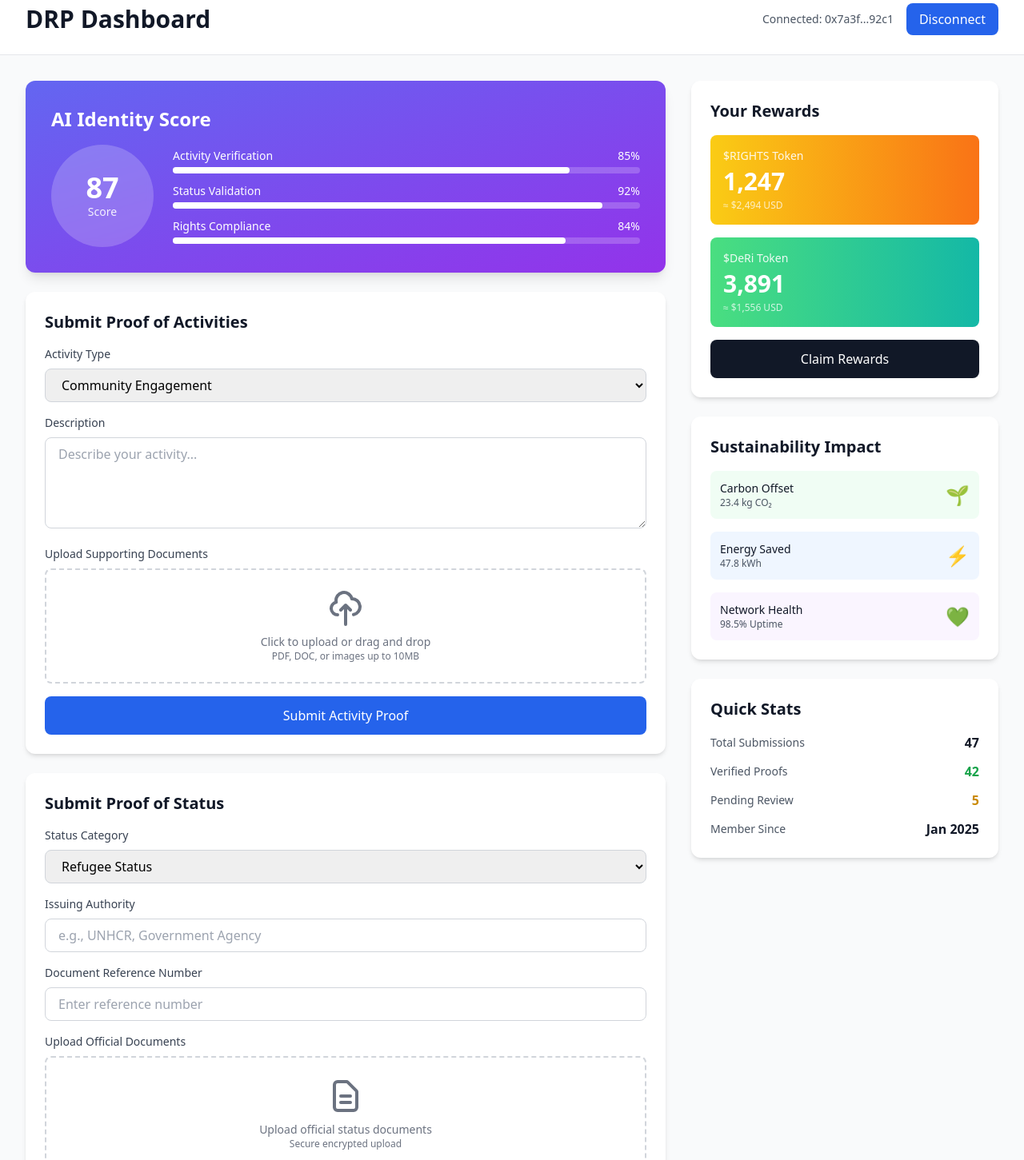
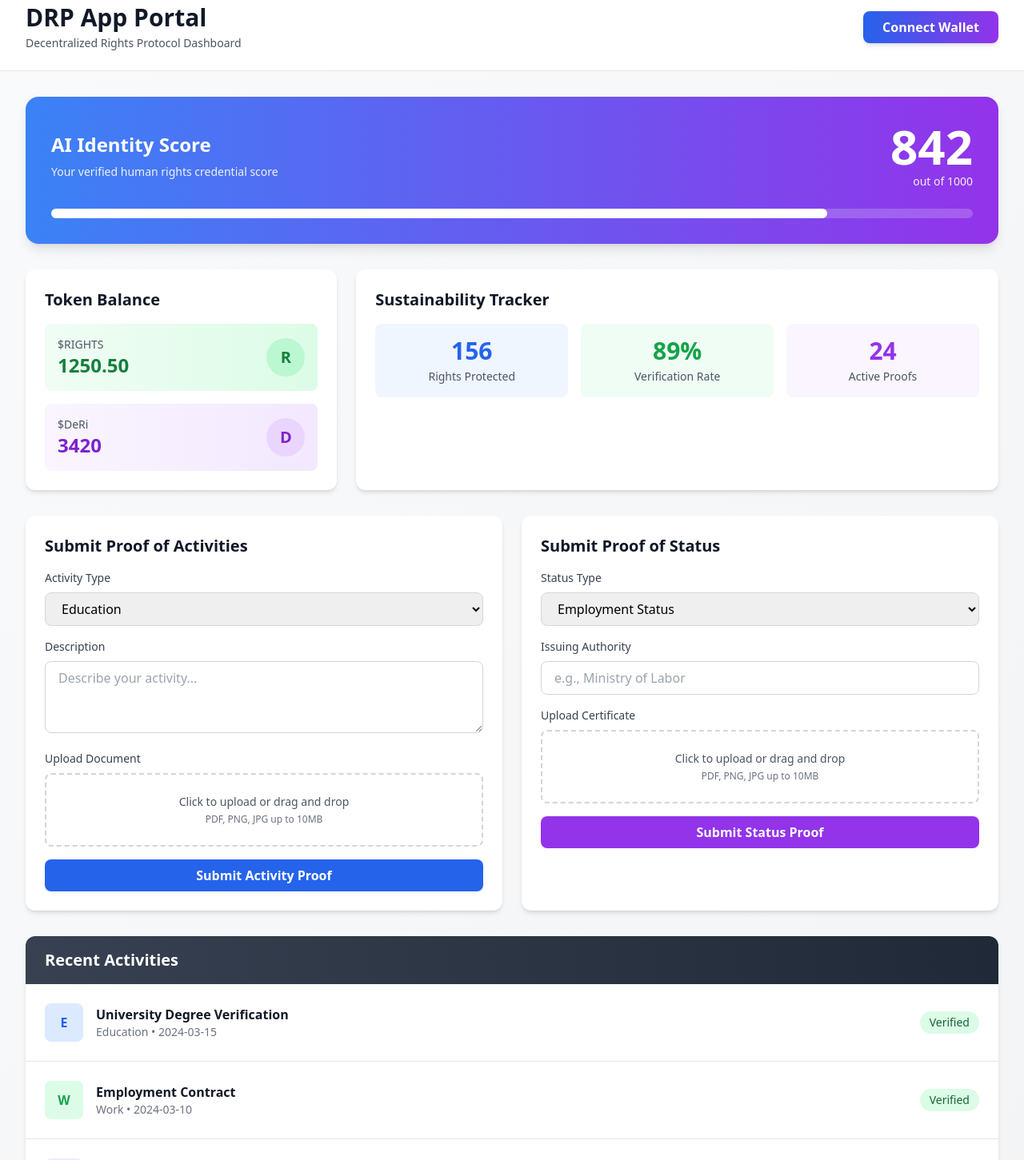
Before and after one commit to NeonTechno/Dr-Website, a Next.js app: page /app-portal in a window 1280 px wide. Shown: the part 20-1471 px from the top of the page at 80% size. Built offline with nearby package versions, Linux system fonts and the light colour scheme.

Commit message:
feat: add comprehensive app-portal dashboard page with AI identity score, token balances, sustainability tracker, and proof submission forms

```diff
--- a/app/app-portal/page.tsx
+++ b/app/app-portal/page.tsx
@@ -1,113 +1,136 @@
 export default function AppPortalPage() {
+  // Placeholder data
+  const identityScore = 842;
+  const rightsBalance = 1250.5;
+  const deriBalance = 3420;
+  const recentActivities = [
+    { id: 1, type: "Education", description: "University Degree Verification", date: "2024-03-15", status: "Verified" },
+    { id: 2, type: "Work", description: "Employment Contract", date: "2024-03-10", status: "Verified" },
+    { id: 3, type: "Healthcare", description: "Medical Records Access", date: "2024-03-08", status: "Pending" },
+  ];
+
   return (
-    <div className="min-h-screen bg-gray-50">
+    <div className="min-h-screen bg-gradient-to-br from-gray-50 to-gray-100">
       {/* Header */}
       <div className="bg-white border-b border-gray-200">
         <div className="max-w-7xl mx-auto px-4 py-6 sm:px-6 lg:px-8">
           <div className="flex items-center justify-between">
-            <h1 className="text-3xl font-bold text-gray-900">DRP Dashboard</h1>
-            <div className="flex items-center gap-4">
-              <div className="text-sm text-gray-600">Connected: 0x7a3f...92c1</div>
-              <button className="px-4 py-2 bg-blue-600 text-white rounded-lg hover:bg-blue-700 transition-colors">
-                Disconnect
+            <div>
+              <h1 className="text-3xl font-bold text-gray-900">DRP App Portal</h1>
+              <p className="text-sm text-gray-600 mt-1">Decentralized Rights Protocol Dashboard</p>
+            </div>
+            <button className="bg-gradient-to-r from-blue-600 to-purple-600 text-white px-6 py-2 rounded-lg font-semibold hover:from-blue-700 hover:to-purple-700 transition-all shadow-md">
+              Connect Wallet
             </button>
-            </div>
           </div>
         </div>
       </div>
 
       <div className="max-w-7xl mx-auto px-4 py-8 sm:px-6 lg:px-8">
-        <div className="grid grid-cols-1 lg:grid-cols-3 gap-8">
-          {/* Left Column - Identity & Actions */}
-          <div className="lg:col-span-2 space-y-6">
         {/* AI Identity Score Panel */}
-            <div className="bg-gradient-to-br from-indigo-500 to-purple-600 rounded-xl shadow-lg p-8 text-white">
-              <h2 className="text-2xl font-bold mb-4">AI Identity Score</h2>
-              <div className="flex items-center gap-6">
-                <div className="relative">
-                  <div className="w-32 h-32 rounded-full bg-white/20 flex items-center justify-center backdrop-blur-sm">
-                    <div className="text-center">
-                      <div className="text-4xl font-bold">87</div>
-                      <div className="text-sm opacity-90">Score</div>
+        <div className="bg-gradient-to-r from-blue-500 to-purple-600 rounded-2xl shadow-lg p-8 mb-8 text-white">
+          <div className="flex items-center justify-between">
+            <div>
+              <h2 className="text-2xl font-bold mb-2">AI Identity Score</h2>
+              <p className="text-sm opacity-90">Your verified human rights credential score</p>
+            </div>
+            <div className="text-right">
+              <div className="text-6xl font-bold">{identityScore}</div>
+              <div className="text-sm opacity-90 mt-1">out of 1000</div>
+            </div>
+          </div>
+          <div className="mt-6 bg-white/20 rounded-full h-3 backdrop-blur-sm">
+            <div
+              className="bg-white h-3 rounded-full transition-all duration-500"
+              style={{ width: `${(identityScore / 1000) * 100}%` }}
+            />
+          </div>
+        </div>
+
+        <div className="grid grid-cols-1 lg:grid-cols-3 gap-6 mb-8">
+          {/* Rewards Panel */}
+          <div className="lg:col-span-1 bg-white rounded-xl shadow-md p-6">
+            <h3 className="text-xl font-bold text-gray-900 mb-4">Token Balance</h3>
+            <div className="space-y-4">
+              <div className="bg-gradient-to-r from-green-50 to-green-100 rounded-lg p-4">
+                <div className="flex items-center justify-between">
+                  <div>
+                    <div className="text-sm text-gray-600">$RIGHTS</div>
+                    <div className="text-2xl font-bold text-green-700">{rightsBalance.toFixed(2)}</div>
+                  </div>
+                  <div className="w-12 h-12 bg-green-200 rounded-full flex items-center justify-center">
+                    <span className="text-green-700 font-bold text-xl">R</span>
                   </div>
                 </div>
               </div>
-                <div className="flex-1">
-                  <div className="space-y-3">
+              <div className="bg-gradient-to-r from-purple-50 to-purple-100 rounded-lg p-4">
+                <div className="flex items-center justify-between">
                   <div>
-                      <div className="flex justify-between text-sm mb-1">
-                        <span>Activity Verification</span>
-                        <span>85%</span>
+                    <div className="text-sm text-gray-600">$DeRi</div>
+                    <div className="text-2xl font-bold text-purple-700">{deriBalance.toFixed(0)}</div>
                   </div>
-                      <div className="w-full bg-white/20 rounded-full h-2">
-                        <div className="bg-white rounded-full h-2" style={{width: "85%"}}></div>
-                      </div>
-                    </div>
-                    <div>
-                      <div className="flex justify-between text-sm mb-1">
-                        <span>Status Validation</span>
-                        <span>92%</span>
-                      </div>
-                      <div className="w-full bg-white/20 rounded-full h-2">
-                        <div className="bg-white rounded-full h-2" style={{width: "92%"}}></div>
-                      </div>
-                    </div>
-                    <div>
-                      <div className="flex justify-between text-sm mb-1">
-                        <span>Rights Compliance</span>
-                        <span>84%</span>
-                      </div>
-                      <div className="w-full bg-white/20 rounded-full h-2">
-                        <div className="bg-white rounded-full h-2" style={{width: "84%"}}></div>
-                      </div>
+                  <div className="w-12 h-12 bg-purple-200 rounded-full flex items-center justify-center">
+                    <span className="text-purple-700 font-bold text-xl">D</span>
                   </div>
                 </div>
               </div>
             </div>
           </div>
 
+          {/* Sustainability Tracker */}
+          <div className="lg:col-span-2 bg-white rounded-xl shadow-md p-6">
+            <h3 className="text-xl font-bold text-gray-900 mb-4">Sustainability Tracker</h3>
+            <div className="grid grid-cols-1 md:grid-cols-3 gap-4">
+              <div className="bg-blue-50 rounded-lg p-4 text-center">
+                <div className="text-3xl font-bold text-blue-600">156</div>
+                <div className="text-sm text-gray-600 mt-1">Rights Protected</div>
+              </div>
+              <div className="bg-green-50 rounded-lg p-4 text-center">
+                <div className="text-3xl font-bold text-green-600">89%</div>
+                <div className="text-sm text-gray-600 mt-1">Verification Rate</div>
+              </div>
+              <div className="bg-purple-50 rounded-lg p-4 text-center">
+                <div className="text-3xl font-bold text-purple-600">24</div>
+                <div className="text-sm text-gray-600 mt-1">Active Proofs</div>
+              </div>
+            </div>
+          </div>
+        </div>
+
+        {/* Submit Proof Forms */}
+        <div className="grid grid-cols-1 lg:grid-cols-2 gap-6 mb-8">
           {/* Submit Proof of Activities */}
           <div className="bg-white rounded-xl shadow-md p-6">
             <h3 className="text-xl font-bold text-gray-900 mb-4">Submit Proof of Activities</h3>
             <form className="space-y-4">
               <div>
-                  <label className="block text-sm font-medium text-gray-700 mb-2">
-                    Activity Type
-                  </label>
-                  <select className="w-full px-4 py-2 border border-gray-300 rounded-lg focus:ring-2 focus:ring-blue-500 focus:border-blue-500">
-                    <option>Community Engagement</option>
-                    <option>Education & Training</option>
-                    <option>Advocacy Work</option>
-                    <option>Documentation</option>
+                <label className="block text-sm font-medium text-gray-700 mb-2">Activity Type</label>
+                <select className="w-full px-4 py-2 border border-gray-300 rounded-lg focus:ring-2 focus:ring-blue-500 focus:border-transparent">
+                  <option>Education</option>
+                  <option>Work Experience</option>
+                  <option>Healthcare</option>
+                  <option>Legal</option>
+                  <option>Community Service</option>
                 </select>
               </div>
               <div>
-                  <label className="block text-sm font-medium text-gray-700 mb-2">
-                    Description
-                  </label>
+                <label className="block text-sm font-medium text-gray-700 mb-2">Description</label>
                 <textarea
-                    className="w-full px-4 py-2 border border-gray-300 rounded-lg focus:ring-2 focus:ring-blue-500 focus:border-blue-500"
-                    rows={4}
+                  className="w-full px-4 py-2 border border-gray-300 rounded-lg focus:ring-2 focus:ring-blue-500 focus:border-transparent"
+                  rows={3}
                   placeholder="Describe your activity..."
-                  ></textarea>
+                />
               </div>
               <div>
-                  <label className="block text-sm font-medium text-gray-700 mb-2">
-                    Upload Supporting Documents
-                  </label>
-                  <div className="border-2 border-dashed border-gray-300 rounded-lg p-6 text-center hover:border-blue-500 transition-colors cursor-pointer">
-                    <div className="text-gray-500">
-                      <svg className="mx-auto h-12 w-12 mb-2" fill="none" viewBox="0 0 24 24" stroke="currentColor">
-                        <path strokeLinecap="round" strokeLinejoin="round" strokeWidth={2} d="M7 16a4 4 0 01-.88-7.903A5 5 0 1115.9 6L16 6a5 5 0 011 9.9M15 13l-3-3m0 0l-3 3m3-3v12" />
-                      </svg>
-                      <p className="text-sm">Click to upload or drag and drop</p>
-                      <p className="text-xs">PDF, DOC, or images up to 10MB</p>
-                    </div>
+                <label className="block text-sm font-medium text-gray-700 mb-2">Upload Document</label>
+                <div className="border-2 border-dashed border-gray-300 rounded-lg p-6 text-center hover:border-blue-400 transition-colors cursor-pointer">
+                  <p className="text-sm text-gray-600">Click to upload or drag and drop</p>
+                  <p className="text-xs text-gray-500 mt-1">PDF, PNG, JPG up to 10MB</p>
                 </div>
               </div>
               <button
-                  type="submit"
-                  className="w-full px-6 py-3 bg-blue-600 text-white rounded-lg hover:bg-blue-700 transition-colors font-medium"
+                type="button"
+                className="w-full bg-blue-600 text-white py-2 rounded-lg font-semibold hover:bg-blue-700 transition-colors"
               >
                 Submit Activity Proof
               </button>
@@ -119,53 +142,33 @@ export default function AppPortalPage() {
             <h3 className="text-xl font-bold text-gray-900 mb-4">Submit Proof of Status</h3>
             <form className="space-y-4">
               <div>
-                  <label className="block text-sm font-medium text-gray-700 mb-2">
-                    Status Category
-                  </label>
-                  <select className="w-full px-4 py-2 border border-gray-300 rounded-lg focus:ring-2 focus:ring-purple-500 focus:border-purple-500">
-                    <option>Refugee Status</option>
-                    <option>Asylum Seeker</option>
-                    <option>Displaced Person</option>
-                    <option>Human Rights Defender</option>
+                <label className="block text-sm font-medium text-gray-700 mb-2">Status Type</label>
+                <select className="w-full px-4 py-2 border border-gray-300 rounded-lg focus:ring-2 focus:ring-purple-500 focus:border-transparent">
+                  <option>Employment Status</option>
+                  <option>Citizenship</option>
+                  <option>Marital Status</option>
+                  <option>Professional License</option>
+                  <option>Membership</option>
                 </select>
               </div>
               <div>
-                  <label className="block text-sm font-medium text-gray-700 mb-2">
-                    Issuing Authority
-                  </label>
+                <label className="block text-sm font-medium text-gray-700 mb-2">Issuing Authority</label>
                 <input
                   type="text"
-                    className="w-full px-4 py-2 border border-gray-300 rounded-lg focus:ring-2 focus:ring-purple-500 focus:border-purple-500"
-                    placeholder="e.g., UNHCR, Government Agency"
+                  className="w-full px-4 py-2 border border-gray-300 rounded-lg focus:ring-2 focus:ring-purple-500 focus:border-transparent"
+                  placeholder="e.g., Ministry of Labor"
                 />
               </div>
               <div>
-                  <label className="block text-sm font-medium text-gray-700 mb-2">
-                    Document Reference Number
-                  </label>
-                  <input
-                    type="text"
-                    className="w-full px-4 py-2 border border-gray-300 rounded-lg focus:ring-2 focus:ring-purple-500 focus:border-purple-500"
-                    placeholder="Enter reference number"
-                  />
-                </div>
-                <div>
-                  <label className="block text-sm font-medium text-gray-700 mb-2">
-                    Upload Official Documents
-                  </label>
-                  <div className="border-2 border-dashed border-gray-300 rounded-lg p-6 text-center hover:border-purple-500 transition-colors cursor-pointer">
-                    <div className="text-gray-500">
-                      <svg className="mx-auto h-12 w-12 mb-2" fill="none" viewBox="0 0 24 24" stroke="currentColor">
-                        <path strokeLinecap="round" strokeLinejoin="round" strokeWidth={2} d="M9 12h6m-6 4h6m2 5H7a2 2 0 01-2-2V5a2 2 0 012-2h5.586a1 1 0 01.707.293l5.414 5.414a1 1 0 01.293.707V19a2 2 0 01-2 2z" />
-                      </svg>
-                      <p className="text-sm">Upload official status documents</p>
-                      <p className="text-xs">Secure encrypted upload</p>
-                    </div>
+                <label className="block text-sm font-medium text-gray-700 mb-2">Upload Certificate</label>
+                <div className="border-2 border-dashed border-gray-300 rounded-lg p-6 text-center hover:border-purple-400 transition-colors cursor-pointer">
+                  <p className="text-sm text-gray-600">Click to upload or drag and drop</p>
+                  <p className="text-xs text-gray-500 mt-1">PDF, PNG, JPG up to 10MB</p>
                 </div>
               </div>
               <button
-                  type="submit"
-                  className="w-full px-6 py-3 bg-purple-600 text-white rounded-lg hover:bg-purple-700 transition-colors font-medium"
+                type="button"
+                className="w-full bg-purple-600 text-white py-2 rounded-lg font-semibold hover:bg-purple-700 transition-colors"
               >
                 Submit Status Proof
               </button>
@@ -173,80 +176,49 @@ export default function AppPortalPage() {
           </div>
         </div>
 
-          {/* Right Column - Rewards & Sustainability */}
-          <div className="space-y-6">
-            {/* Rewards Panel */}
-            <div className="bg-white rounded-xl shadow-md p-6">
-              <h3 className="text-xl font-bold text-gray-900 mb-4">Your Rewards</h3>
-              <div className="space-y-4">
-                <div className="bg-gradient-to-r from-yellow-400 to-orange-500 rounded-lg p-4 text-white">
-                  <div className="text-sm opacity-90 mb-1">$RIGHTS Token</div>
-                  <div className="text-3xl font-bold">1,247</div>
-                  <div className="text-xs opacity-75 mt-1">≈ $2,494 USD</div>
+        {/* Recent Activities */}
+        <div className="bg-white rounded-xl shadow-md overflow-hidden">
+          <div className="bg-gradient-to-r from-gray-700 to-gray-800 px-6 py-4">
+            <h3 className="text-xl font-bold text-white">Recent Activities</h3>
           </div>
-                <div className="bg-gradient-to-r from-green-400 to-teal-500 rounded-lg p-4 text-white">
-                  <div className="text-sm opacity-90 mb-1">$DeRi Token</div>
-                  <div className="text-3xl font-bold">3,891</div>
-                  <div className="text-xs opacity-75 mt-1">≈ $1,556 USD</div>
+          <div className="divide-y divide-gray-200">
+            {recentActivities.map((activity) => (
+              <div key={activity.id} className="p-6 hover:bg-gray-50 transition-colors">
+                <div className="flex items-center justify-between">
+                  <div className="flex items-center gap-4">
+                    <div className={`w-12 h-12 rounded-lg flex items-center justify-center ${
+                      activity.type === "Education" ? "bg-blue-100" :
+                      activity.type === "Work" ? "bg-green-100" : "bg-purple-100"
+                    }`}>
+                      <span className={`font-bold ${
+                        activity.type === "Education" ? "text-blue-600" :
+                        activity.type === "Work" ? "text-green-600" : "text-purple-600"
+                      }`}>
+                        {activity.type.substring(0, 1)}
+                      </span>
                     </div>
-                <button className="w-full px-4 py-3 bg-gray-900 text-white rounded-lg hover:bg-gray-800 transition-colors font-medium">
-                  Claim Rewards
-                </button>
+                    <div>
+                      <div className="font-semibold text-gray-900">{activity.description}</div>
+                      <div className="text-sm text-gray-500">{activity.type} • {activity.date}</div>
+                    </div>
+                  </div>
+                  <div className={`inline-flex items-center px-3 py-1 rounded-full text-sm font-medium ${
+                    activity.status === "Verified"
+                      ? "bg-green-100 text-green-800"
+                      : "bg-yellow-100 text-yellow-800"
+                  }`}>
+                    {activity.status}
+                  </div>
+                </div>
+              </div>
+            ))}
           </div>
         </div>
 
-            {/* Sustainability Tracker */}
-            <div className="bg-white rounded-xl shadow-md p-6">
-              <h3 className="text-xl font-bold text-gray-900 mb-4">Sustainability Impact</h3>
-              <div className="space-y-4">
-                <div className="flex items-center justify-between p-3 bg-green-50 rounded-lg">
-                  <div>
-                    <div className="text-sm font-medium text-gray-900">Carbon Offset</div>
-                    <div className="text-xs text-gray-600">23.4 kg CO₂</div>
-                  </div>
-                  <div className="text-2xl">🌱</div>
-                </div>
-                <div className="flex items-center justify-between p-3 bg-blue-50 rounded-lg">
-                  <div>
-                    <div className="text-sm font-medium text-gray-900">Energy Saved</div>
-                    <div className="text-xs text-gray-600">47.8 kWh</div>
-                  </div>
-                  <div className="text-2xl">⚡</div>
-                </div>
-                <div className="flex items-center justify-between p-3 bg-purple-50 rounded-lg">
-                  <div>
-                    <div className="text-sm font-medium text-gray-900">Network Health</div>
-                    <div className="text-xs text-gray-600">98.5% Uptime</div>
-                  </div>
-                  <div className="text-2xl">💚</div>
-                </div>
-              </div>
-            </div>
-
-            {/* Quick Stats */}
-            <div className="bg-white rounded-xl shadow-md p-6">
-              <h3 className="text-xl font-bold text-gray-900 mb-4">Quick Stats</h3>
-              <div className="space-y-3">
-                <div className="flex justify-between items-center">
-                  <span className="text-sm text-gray-600">Total Submissions</span>
-                  <span className="font-bold text-gray-900">47</span>
-                </div>
-                <div className="flex justify-between items-center">
-                  <span className="text-sm text-gray-600">Verified Proofs</span>
-                  <span className="font-bold text-green-600">42</span>
-                </div>
-                <div className="flex justify-between items-center">
-                  <span className="text-sm text-gray-600">Pending Review</span>
-                  <span className="font-bold text-yellow-600">5</span>
-                </div>
-                <div className="flex justify-between items-center">
-                  <span className="text-sm text-gray-600">Member Since</span>
-                  <span className="font-bold text-gray-900">Jan 2025</span>
-                </div>
-              </div>
-            </div>
-          </div>
-        </div>
+        {/* Footer */}
+        <footer className="mt-12 text-center text-gray-600 text-sm">
+          <p>© 2025 Decentralized Rights Protocol. Empowering human rights through blockchain technology.</p>
+        </footer>
       </div>
     </div>
   );
```
Lines whose indentation alone changed are shown as unchanged.
